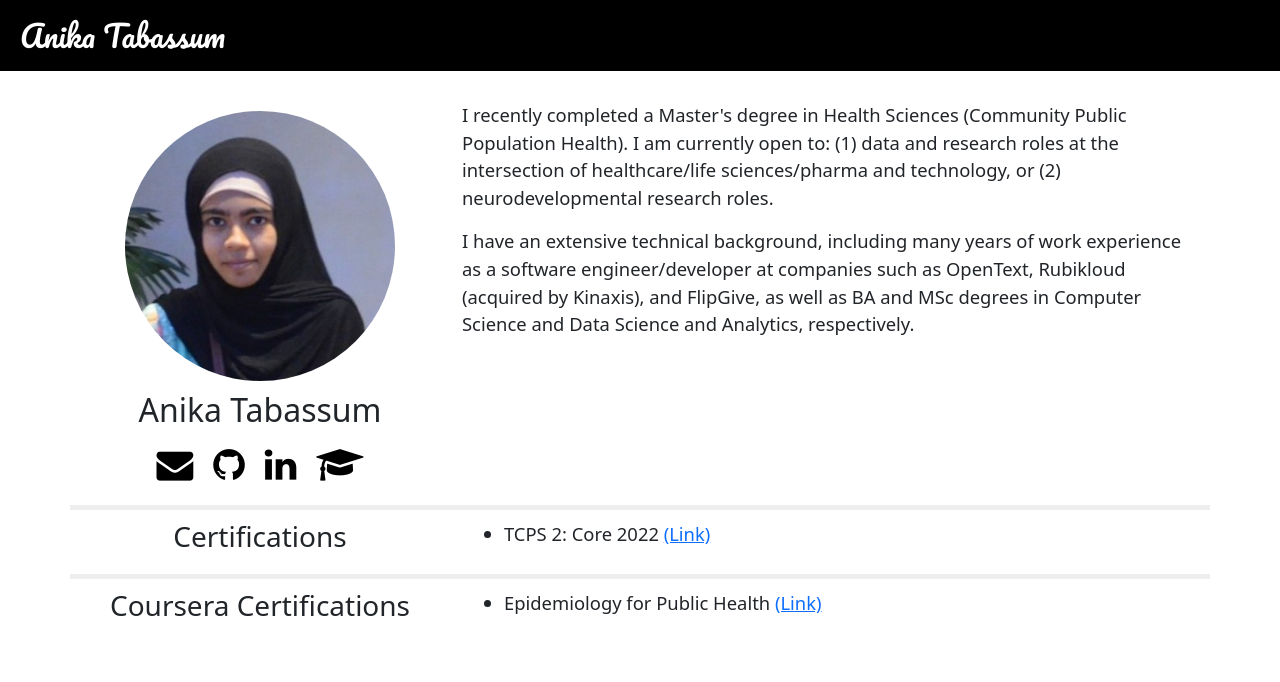
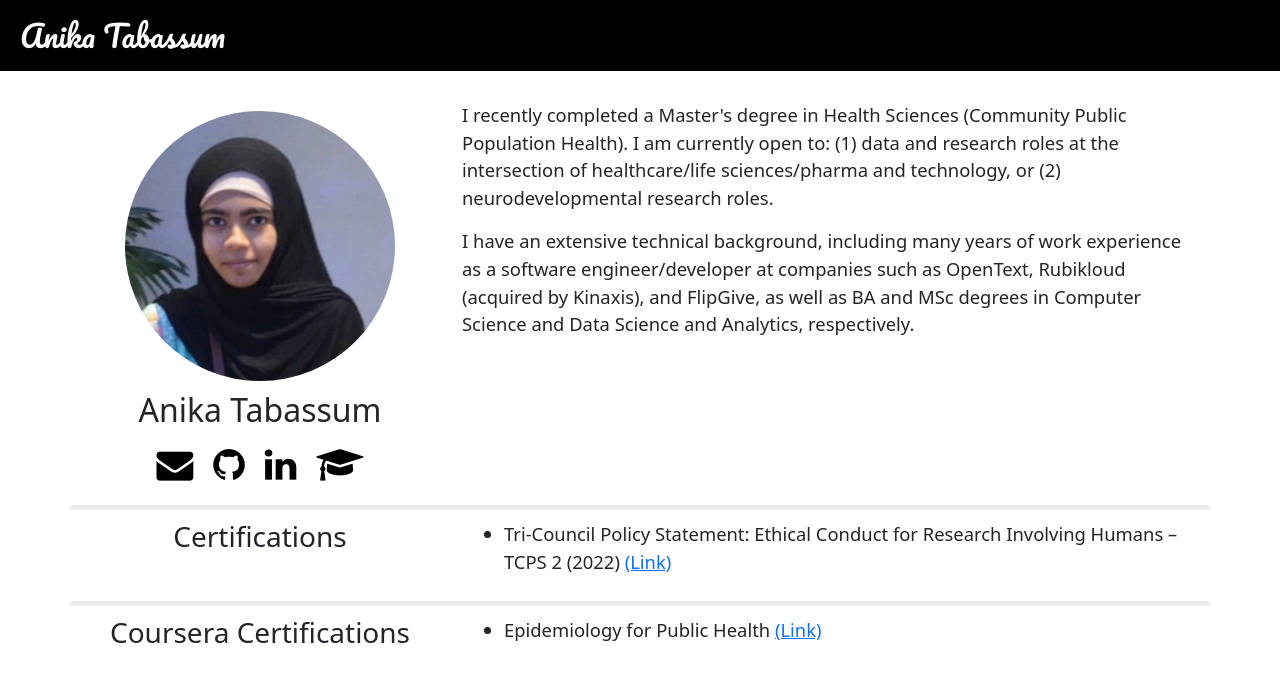
Before and after one commit to atabas/atabas.github.io, a Jekyll site: the page built from index.html, in a window 1280 px wide. Shown: the top 682 px of the page. Built offline with Jekyll 4.4.1, drawn with Linux system fonts in a browser that asks for light colours; nearby versions of some CDN libraries; Markdown is read by kramdown in place of the engine named in the settings; comment, search, counter and statistics services are not loaded.

Commit message:
full form of TCPS

```diff
--- a/index.html
+++ b/index.html
@@ -54,7 +54,7 @@ title: Anika Tabassum
     <div class="col-12 col-lg-8">
       <div id="picture-card">
         <ul>
-          <li><p class="post">TCPS 2: Core 2022  <a href="/pdf/tcps2_core_certificate.pdf">(Link)</a></p></li>
+          <li><p class="post">Tri-Council Policy Statement: Ethical Conduct for Research Involving Humans – TCPS 2 (2022) <a href="/pdf/tcps2_core_certificate.pdf">(Link)</a></p></li>
         </ul>
       </div>
     </div>
```
